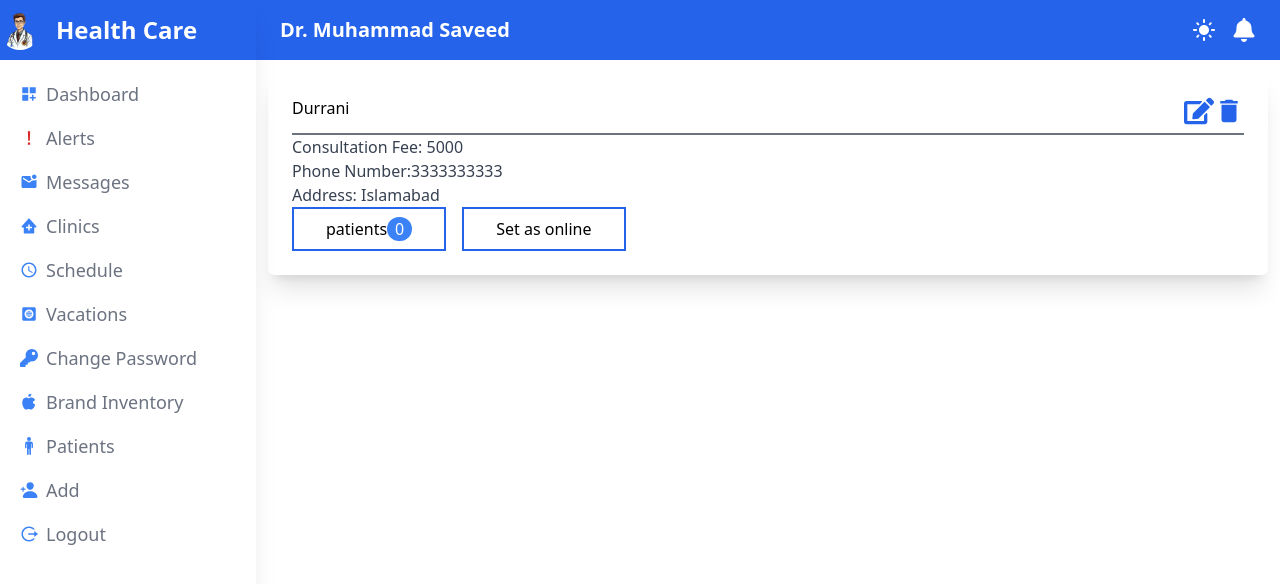
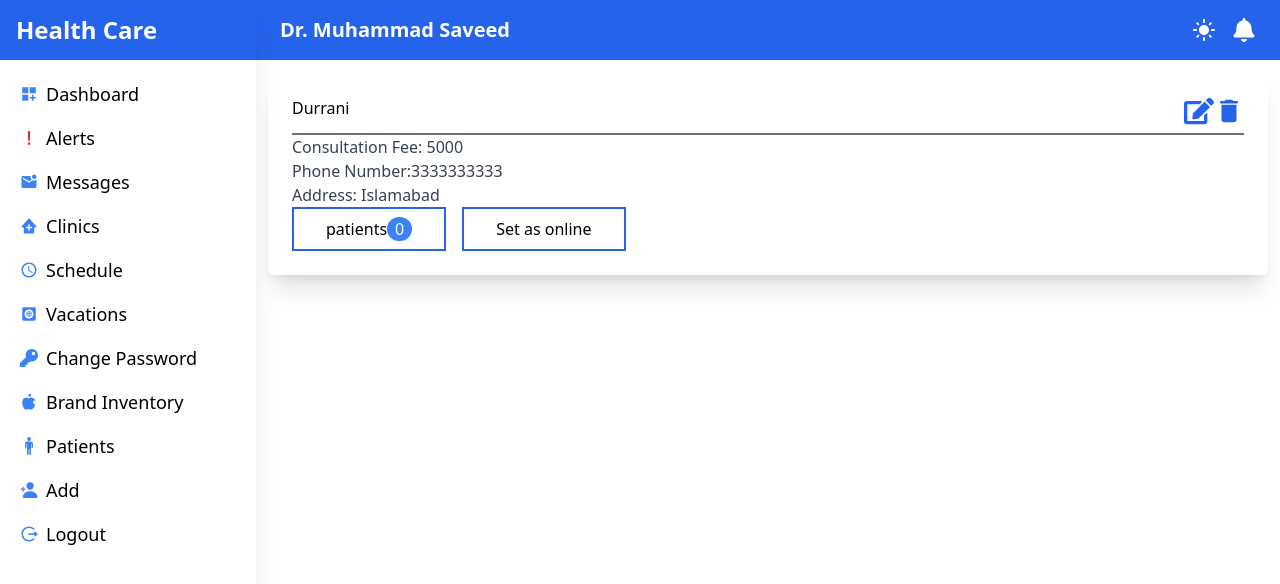
Before and after one commit to SaifD227/Doctor-fronted, a React (Vite) app: page /clinic in a window 1280 px wide. Shown: the top 584 px of the page. Built offline with nearby package versions, Linux system fonts and the light colour scheme.

Commit message:
logout  setting

```diff
--- a/src/Components/Layout/layout.tsx
+++ b/src/Components/Layout/layout.tsx
@@ -1,24 +1,27 @@
 import React from "react";
-import { Outlet } from "react-router-dom";
+import { Outlet, useNavigate } from "react-router-dom";
 import Navbar from "../Navbar/navbar";
 import Sidebar from "../Sidebar/sidebar";
 
 const Layout: React.FC = () => {
   const [isSidebarOpen, setSidebarOpen] = React.useState(false);
+  const navigate = useNavigate();
 
   const handleLogout = () => {
-    console.log("Logout initiated");
+    try {
+      localStorage.removeItem("authToken");
+      console.log("Logout successful");
+      navigate("/");
+    } catch (error) {
+      console.error("Logout error:", error);
+    }
   };
 
   return (
     <div className="flex flex-col min-h-screen">
       <Navbar isSidebarOpen={isSidebarOpen} setSidebarOpen={setSidebarOpen} />
       <Sidebar isSidebarOpen={isSidebarOpen} handleLogout={handleLogout} />
-      <main
-        className={` flex  ${
-          isSidebarOpen ? "lg:ml-64" : ""
-        } `}
-      >
+      <main className={`flex ${isSidebarOpen ? "lg:ml-64" : ""}`}>
         <Outlet />
       </main>
     </div>
--- a/src/Components/ProtectedRoute.tsx
+++ /dev/null
@@ -1,12 +0,0 @@
-import { Navigate } from "react-router-dom";
-
-interface ProtectedRouteProps {
-  children: JSX.Element;
-  isAuthenticated: boolean;
-}
-
-const ProtectedRoute = ({ children, isAuthenticated }: ProtectedRouteProps) => {
-  return isAuthenticated ? children : <Navigate to="/" />;
-};
-
-export default ProtectedRoute;
--- a/src/Components/Sidebar/sidebar.tsx
+++ b/src/Components/Sidebar/sidebar.tsx
@@ -1,6 +1,113 @@
+// import { Link } from "react-router-dom";
+// // import logo from "../../assets/logo.png"; // Correct path to your logo file
+// import image from "../../assets/images__8_-removebg-preview.png";
+// import {
+//   MdDashboardCustomize,
+//   MdMarkEmailUnread,
+//   MdSchedule,
+//   MdHvac,
+// } from "react-icons/md";
+// import { IoAlertSharp, IoPersonAdd, IoMan } from "react-icons/io5";
+// import { FaKey } from "react-icons/fa";
+// import { TbBrandAppleFilled } from "react-icons/tb";
+// import { BiSolidClinic } from "react-icons/bi";
+// import { RiLogoutCircleRLine } from "react-icons/ri";
+
+// type SidebarProps = {
+//   isSidebarOpen: boolean;
+//   handleLogout: () => void;
+// };
+
+// const Sidebar: React.FC<SidebarProps> = ({ isSidebarOpen, handleLogout }) => {
+//   return (
+//     <div
+//       className={`fixed inset-y-0 left-0 z-30 w-64 bg-white text-white transform lg:translate-x-0 ${
+//         isSidebarOpen ? "translate-x-0" : "-translate-x-full"
+//       } transition-transform duration-300 ease-in-out lg:block shadow-xl`}
+//     >
+//       <div
+//         className="flex items-center bg-blue-600 "
+//         style={{ height: "60px" }}
+//       >
+//         <img
+//           className="rounded-full bg-blue-600 mr-4"
+//           src={image} // Use imported logo here
+//           alt="Company Logo"
+//           width={40}
+//           height={40}
+//         />
+//         <h2 className="text-2xl font-bold">Health Care</h2>
+//       </div>
+//       <div className="p-4">
+//         <nav>
+//           <ul className="space-y-2 ">
+//             <li className="hover:bg-gray-700 p-1 text-gray-500  text-lg font-medium flex items-center gap-2  rounded-md">
+//               <MdDashboardCustomize className="text-blue-500" />
+//               <Link to="/dashboard">Dashboard</Link>
+//             </li>
+//             <li className="hover:bg-gray-700 p-1 text-gray-500  text-lg font-medium flex items-center gap-2 rounded-md">
+//               <IoAlertSharp className="text-red-600" />
+//               <Link to="#">Alerts</Link>
+//             </li>
+//             <li className="hover:bg-gray-700 p-1  text-gray-500   text-lg font-medium flex items-center gap-2  rounded-md">
+//               <MdMarkEmailUnread className="text-blue-500" />
+//               <Link to="/message">Messages</Link>
+//             </li>
+//             <li className="hover:bg-gray-700 p-1 text-gray-500  flex items-center gap-2 text-lg font-medium rounded-md">
+//               <BiSolidClinic className="text-blue-500" />
+//               <Link to="/clinic">Clinics</Link>
+//             </li>
+//             <li className="hover:bg-gray-700 p-1 text-gray-500  flex items-center gap-2 text-lg font-medium rounded-md">
+//               <MdSchedule className="text-blue-500" />
+//               <Link to="#">Schedule</Link>
+//             </li>
+//             <li className="hover:bg-gray-700 p-1 text-gray-500  flex items-center gap-2 text-lg font-medium rounded-md">
+//               <MdHvac className="text-blue-500" />
+//               <Link to="#">Vacations</Link>
+//             </li>
+//             <li className="hover:bg-gray-700 p-1 text-gray-500  flex items-center gap-2 text-lg font-medium rounded-md">
+//               <FaKey className="text-blue-500" />
+//               <Link to="#">Change Password</Link>
+//             </li>
+//             <li className="hover:bg-gray-700 p-1 text-gray-500  flex items-center gap-2 text-lg font-medium rounded-md">
+//               <TbBrandAppleFilled className="text-blue-500" />
+//               <Link to="#">Brand Inventory</Link>
+//             </li>
+//             <li className="hover:bg-gray-700 p-1 text-gray-500   flex items-center gap-2 text-lg font-medium rounded-md">
+//               <IoMan className="text-blue-500" />
+//               <Link to="#">Patients</Link>
+//             </li>
+//             <li className="hover:bg-gray-700 p-1 text-gray-500  flex items-center gap-2 text-lg font-medium rounded-md">
+//               <IoPersonAdd className="text-blue-500" />
+//               <Link to="#">Add</Link>
+//             </li>
+
+//             <li className="hover:bg-gray-700 p-1 text-gray-500  flex items-center gap-2 text-lg font-medium rounded-md">
+//               <RiLogoutCircleRLine className="text-blue-500" />
+//               <button onClick={handleLogout} className="text-left">
+//                 Logout
+//               </button>
+//             </li>
+//           </ul>
+//         </nav>
+//       </div>
+//     </div>
+//   );
+// };
+
+// export default Sidebar;
+
+
+
+
+
+
+
+
+
+
+
 import { Link } from "react-router-dom";
-// import logo from "../../assets/logo.png"; // Correct path to your logo file
-import image from "../../assets/images__8_-removebg-preview.png";
 import {
   MdDashboardCustomize,
   MdMarkEmailUnread,
@@ -21,67 +128,69 @@ type SidebarProps = {
 const Sidebar: React.FC<SidebarProps> = ({ isSidebarOpen, handleLogout }) => {
   return (
     <div
-      className={`fixed inset-y-0 left-0 z-30 w-64 bg-white text-white transform lg:translate-x-0 ${
+      className={`fixed inset-y-0 left-0 z-30 w-64 bg-white text-black transform lg:translate-x-0 ${
         isSidebarOpen ? "translate-x-0" : "-translate-x-full"
       } transition-transform duration-300 ease-in-out lg:block shadow-xl`}
     >
-      <div className="flex items-center bg-blue-600 "
-      style={{height: "60px"}}>
-        <img
-          className="rounded-full bg-blue-600 mr-4"
-          src={image} // Use imported logo here
-          alt="Company Logo"
-          width={40}
-          height={40}
-        />
-        <h2 className="text-2xl font-bold">Health Care</h2>
+      <div className="flex items-center bg-blue-600 text-white" style={{ height: "60px" }}>
+        <h2 className="text-2xl font-bold ml-4">Health Care</h2>
       </div>
       <div className="p-4">
         <nav>
-          <ul className="space-y-2 ">
-            <li className="hover:bg-gray-700 p-1 text-gray-500  text-lg font-medium flex items-center gap-2  rounded-md">
+          <ul className="space-y-2">
+            {/* Dashboard */}
+            <li className="hover:bg-gray-200 p-1 flex items-center gap-2 text-lg font-medium rounded-md">
               <MdDashboardCustomize className="text-blue-500" />
               <Link to="/dashboard">Dashboard</Link>
             </li>
-            <li className="hover:bg-gray-700 p-1 text-gray-500  text-lg font-medium flex items-center gap-2 rounded-md">
+            {/* Alerts */}
+            <li className="hover:bg-gray-200 p-1 flex items-center gap-2 text-lg font-medium rounded-md">
               <IoAlertSharp className="text-red-600" />
-              <Link to="#">Alerts</Link>
+              <Link to="/alerts">Alerts</Link>
             </li>
-            <li className="hover:bg-gray-700 p-1  text-gray-500   text-lg font-medium flex items-center gap-2  rounded-md">
+            {/* Messages */}
+            <li className="hover:bg-gray-200 p-1 flex items-center gap-2 text-lg font-medium rounded-md">
               <MdMarkEmailUnread className="text-blue-500" />
               <Link to="/message">Messages</Link>
             </li>
-            <li className="hover:bg-gray-700 p-1 text-gray-500  flex items-center gap-2 text-lg font-medium rounded-md">
+            {/* Clinics */}
+            <li className="hover:bg-gray-200 p-1 flex items-center gap-2 text-lg font-medium rounded-md">
               <BiSolidClinic className="text-blue-500" />
               <Link to="/clinic">Clinics</Link>
             </li>
-            <li className="hover:bg-gray-700 p-1 text-gray-500  flex items-center gap-2 text-lg font-medium rounded-md">
-              <MdSchedule  className="text-blue-500" />
-              <Link to="#">Schedule</Link>
+            {/* Schedule */}
+            <li className="hover:bg-gray-200 p-1 flex items-center gap-2 text-lg font-medium rounded-md">
+              <MdSchedule className="text-blue-500" />
+              <Link to="/schedule">Schedule</Link>
             </li>
-            <li className="hover:bg-gray-700 p-1 text-gray-500  flex items-center gap-2 text-lg font-medium rounded-md">
-              <MdHvac  className="text-blue-500" />
-              <Link to="#">Vacations</Link>
+            {/* Vacations */}
+            <li className="hover:bg-gray-200 p-1 flex items-center gap-2 text-lg font-medium rounded-md">
+              <MdHvac className="text-blue-500" />
+              <Link to="/vacations">Vacations</Link>
             </li>
-            <li className="hover:bg-gray-700 p-1 text-gray-500  flex items-center gap-2 text-lg font-medium rounded-md">
-              <FaKey  className="text-blue-500" />
-              <Link to="#">Change Password</Link>
+            {/* Change Password */}
+            <li className="hover:bg-gray-200 p-1 flex items-center gap-2 text-lg font-medium rounded-md">
+              <FaKey className="text-blue-500" />
+              <Link to="/change-password">Change Password</Link>
             </li>
-            <li className="hover:bg-gray-700 p-1 text-gray-500  flex items-center gap-2 text-lg font-medium rounded-md">
-              <TbBrandAppleFilled  className="text-blue-500" />
-              <Link to="#">Brand Inventory</Link>
+            {/* Brand Inventory */}
+            <li className="hover:bg-gray-200 p-1 flex items-center gap-2 text-lg font-medium rounded-md">
+              <TbBrandAppleFilled className="text-blue-500" />
+              <Link to="/brand-inventory">Brand Inventory</Link>
             </li>
-            <li className="hover:bg-gray-700 p-1 text-gray-500   flex items-center gap-2 text-lg font-medium rounded-md">
-              <IoMan   className="text-blue-500"/>
-              <Link to="#">Patients</Link>
+            {/* Patients */}
+            <li className="hover:bg-gray-200 p-1 flex items-center gap-2 text-lg font-medium rounded-md">
+              <IoMan className="text-blue-500" />
+              <Link to="/patients">Patients</Link>
             </li>
-            <li className="hover:bg-gray-700 p-1 text-gray-500  flex items-center gap-2 text-lg font-medium rounded-md">
-              <IoPersonAdd  className="text-blue-500" />
-              <Link to="#">Add</Link>
+            {/* Add */}
+            <li className="hover:bg-gray-200 p-1 flex items-center gap-2 text-lg font-medium rounded-md">
+              <IoPersonAdd className="text-blue-500" />
+              <Link to="/add">Add</Link>
             </li>
-
-            <li className="hover:bg-gray-700 p-1 text-gray-500  flex items-center gap-2 text-lg font-medium rounded-md">
-              <RiLogoutCircleRLine  className="text-blue-500" />
+            {/* Logout */}
+            <li className="hover:bg-gray-200 p-1 flex items-center gap-2 text-lg font-medium rounded-md">
+              <RiLogoutCircleRLine className="text-blue-500" />
               <button onClick={handleLogout} className="text-left">
                 Logout
               </button>
```
Also changed, not shown: src/Components/Login.tsx (+9 -5 lines), src/Components/welcome.tsx (+109 -27 lines).
